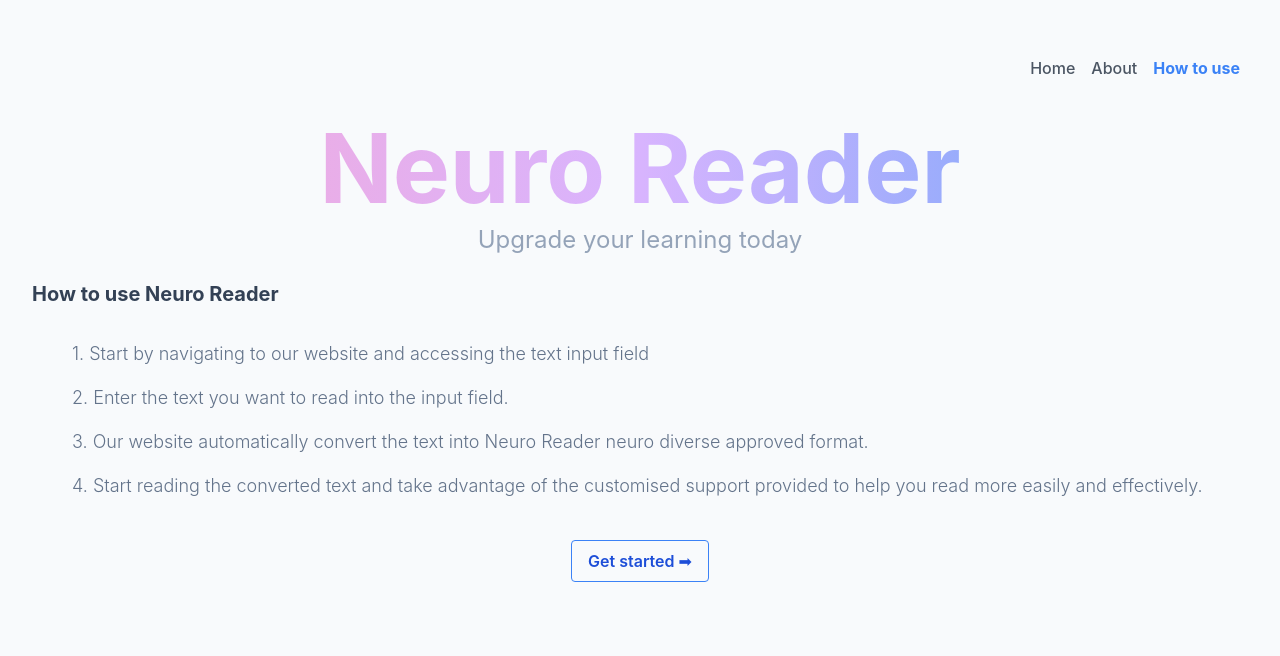
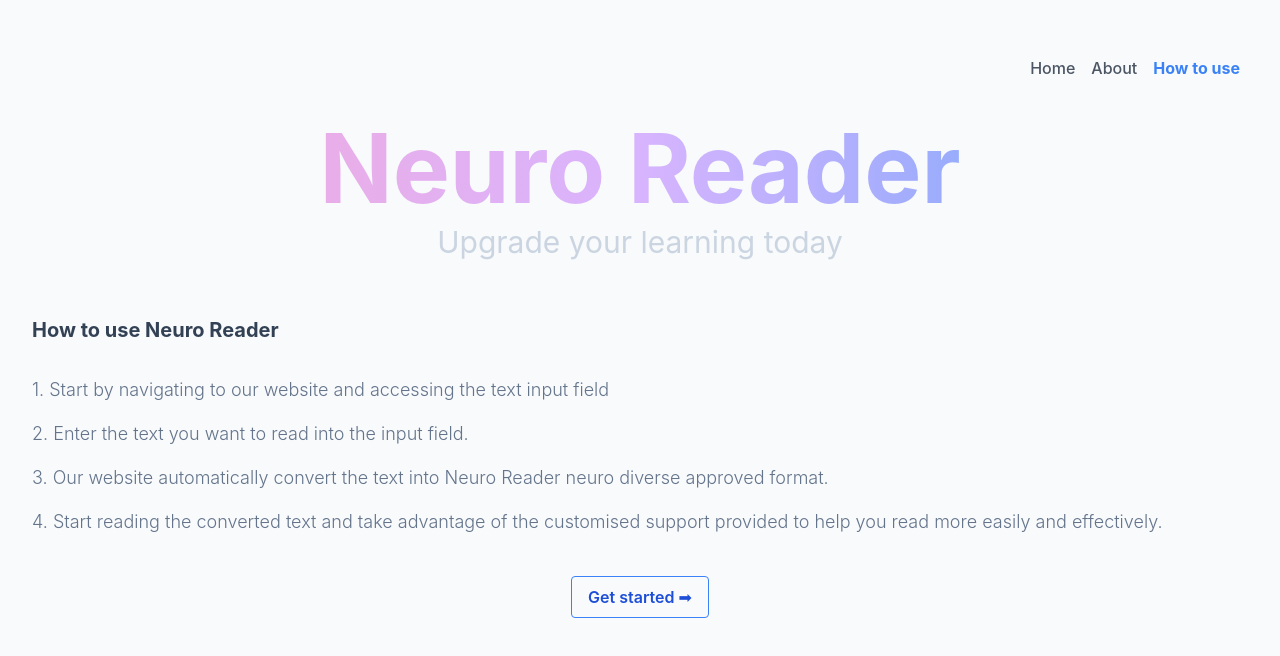
Before and after one commit to laurencetuchin/neuroreader, a React (Vite) app in the folder neuro-reader/: page /how in a window 1280 px wide. Shown: the top 656 px of the page. Built offline with nearby package versions, Linux system fonts and the light colour scheme.

Commit message:
Update layout

```diff
--- a/neuro-reader/src/features/AccessibilityOptions.jsx
+++ b/neuro-reader/src/features/AccessibilityOptions.jsx
@@ -1,17 +1,18 @@
-import React from 'react'
-import AdjustAlignment from './AdjustAlignment'
-import AdjustColor from './AdjustColor'
-import AdjustFontWeight from './AdjustFontWeight'
-import AdjustTextFont from './AdjustTextFont'
-import AdjustTextSize from './AdjustTextSize'
-import Reset from './Reset'
-
+import React from "react";
+import AdjustAlignment from "./AdjustAlignment";
+import AdjustColor from "./AdjustColor";
+import AdjustFontWeight from "./AdjustFontWeight";
+import AdjustTextFont from "./AdjustTextFont";
+import AdjustTextSize from "./AdjustTextSize";
+import Reset from "./Reset";
 
 export default function AccessibilityOptions() {
 	return (
 		<>
-    <div className='container mx-auto'>
-        <h4 className='xl:text-xl text-xl font-bold mb-8 text-slate-700'>Accessibility options</h4>
+			<div className="container mx-auto mt-4">
+				<h4 className="text-xl font-bold mb-8 text-slate-700">
+					Accessibility options
+				</h4>
 			</div>
 			<AdjustTextSize />
 			<AdjustColor />
@@ -20,5 +21,5 @@ export default function AccessibilityOptions() {
 			<AdjustAlignment />
 			<Reset />
 		</>
-  )
+	);
 }
--- a/neuro-reader/src/layouts/RootLayout.jsx
+++ b/neuro-reader/src/layouts/RootLayout.jsx
@@ -1,32 +1,32 @@
-import React from 'react'
-import { NavLink, Outlet } from 'react-router-dom'
+import React from "react";
+import { NavLink, Outlet } from "react-router-dom";
 export default function RootLayout() {
-
 	return (
-
-
 		<div>
-
 			<div className="root-layout">
 				<header>
-            <nav className='md:flex md:justify-end '>
-                <div className='flex-items-center text-right text-base mt-6'>
-
-            <NavLink to="/" >Home</NavLink>
+					<nav className="md:flex md:justify-end ">
+						<div className="flex-items-center text-right text-base mt-6">
+							<NavLink to="/">Home</NavLink>
 							<NavLink to="about">About</NavLink>
 							<NavLink to="how">How to use</NavLink>
 						</div>
 					</nav>
 				</header>
 
-        <main className='md:container md:mx-auto '>
-        <h1 className="text-center text-5xl sm:text-5xl md:text-6xl lg:text-7xl xl:text-8xl font-bold text-transparent bg-gradient-to-r from-pink-300 via-purple-300 to-blue-400 bg-clip-text">Neuro Reader</h1>
-
-            <h4 className="text-center text-lg xl:text-2xl py-2 text-slate-400">Upgrade your learning today</h4>
+				<main className="md:container md:mx-auto ">
+					<div className="mb-8">
+						<h1 className="text-center text-5xl sm:text-5xl md:text-6xl lg:text-7xl xl:text-8xl font-bold text-transparent bg-gradient-to-r from-pink-300 via-purple-300 to-blue-400 bg-clip-text">
+							Neuro Reader
+						</h1>
+						<h4 className="text-center text-lg xl:text-3xl py-2 text-slate-300">
+							Upgrade your learning today
+						</h4>
+					</div>
 
 					<Outlet />
 				</main>
 			</div>
 		</div>
-  )
+	);
 }
--- a/neuro-reader/src/utilities/HowToUse.jsx
+++ b/neuro-reader/src/utilities/HowToUse.jsx
@@ -1,33 +1,51 @@
-import React from 'react'
-import { NavLink } from 'react-router-dom'
+import React from "react";
+import { NavLink } from "react-router-dom";
 
 export default function HowToUse() {
-
 	const howTo = [
-        {description: 'Start by navigating to our website and accessing the text input field', key: 0},
-        {description: 'Enter the text you want to read into the input field.', key: 1},
-        {description: 'Our website automatically convert the text into Neuro Reader neuro diverse approved format.', key: 2},
-        {description: 'Start reading the converted text and take advantage of the customised support provided to help you read more easily and effectively.', key: 3}
+		{
+			description:
+				"Start by navigating to our website and accessing the text input field",
+			key: 0,
+		},
+		{
+			description: "Enter the text you want to read into the input field.",
+			key: 1,
+		},
+		{
+			description:
+				"Our website automatically convert the text into Neuro Reader neuro diverse approved format.",
+			key: 2,
+		},
+		{
+			description:
+				"Start reading the converted text and take advantage of the customised support provided to help you read more easily and effectively.",
+			key: 3,
+		},
 	];
 	return (
-    <div className='container mx-auto'>
-        <div className='py-4 text-left text-slate-500'>
-        <h1 className='xl:text-xl text-xl font-bold mb-8 text-slate-700 text-left'>How to use Neuro Reader</h1>
+		<div className="container mx-auto">
+			<div className="py-4 text-left text-slate-500">
+				<h1 className="xl:text-xl text-xl font-bold mb-8 text-slate-700 text-left">
+					How to use Neuro Reader
+				</h1>
 
-            <ol className='text-left md:ml-10 space-y-4 text-slate-500 text-justify font-light text-lg'>
+				<ol className="text-left space-y-4 text-slate-500 text-justify font-light text-lg">
 					{howTo.map((instruction, index) => {
 						return (
-                        <li key={instruction.key}>{index + 1}. {instruction.description}</li>
+							<li key={instruction.key}>
+								{index + 1}. {instruction.description}
+							</li>
 						);
 					})}
 				</ol>
-            <div className='m-6'>
-
+				<div className="m-6"></div>
 			</div>
-        </div>
-            <NavLink to={'/'}>
-      <button className='bg-transparent hover:bg-blue-500 text-blue-700 font-semibold hover:text-white py-2 px-4 border border-blue-500 hover:border-transparent rounded'>Get started &#x27A1;</button>
+			<NavLink to={"/"}>
+				<button className="bg-transparent hover:bg-blue-500 text-blue-700 font-semibold hover:text-white py-2 px-4 border border-blue-500 hover:border-transparent rounded">
+					Get started &#x27A1;
+				</button>
 			</NavLink>
 		</div>
-  )
+	);
 }
--- a/neuro-reader/src/utilities/MyContext.jsx
+++ b/neuro-reader/src/utilities/MyContext.jsx
@@ -1,22 +1,21 @@
 import React from "react";
 import { createContext, useContext, useState, useReducer } from "react";
 
-const SET_TEXT_SIZE = 'SET_TEXT_SIZE';
-const SET_TEXT_COLOR = 'SET_TEXT_COLOR';
-const SET_TEXT_FONT = 'SET_TEXT_FONT';
-const SET_FONT_WEIGHT = 'SET_FONT_WEIGHT';
-const SET_TEXT_ALIGNMENT = 'SET_TEXT_ALIGNMENT';
-const SET_RESET = 'SET_RESET';
-
+const SET_TEXT_SIZE = "SET_TEXT_SIZE";
+const SET_TEXT_COLOR = "SET_TEXT_COLOR";
+const SET_TEXT_FONT = "SET_TEXT_FONT";
+const SET_FONT_WEIGHT = "SET_FONT_WEIGHT";
+const SET_TEXT_ALIGNMENT = "SET_TEXT_ALIGNMENT";
+const SET_RESET = "SET_RESET";
 
 const TextContext = createContext();
 
 const initialState = {
-    textSize: 'text-xl',
-    textColor: 'text-violet-400',
-    textFont: 'font-sans',
-    textWeight: 'font-normal',
-    textAlignment: 'text-justify'
+	textSize: "text-xl",
+	textColor: "text-violet-400",
+	textFont: "font-sans",
+	textWeight: "font-normal",
+	textAlignment: "text-justify",
 };
 
 const reducer = (state, action) => {
@@ -55,14 +54,14 @@ const reducer = (state, action) => {
 
 const TextProvider = ({ children }) => {
 	const [state, dispatch] = useReducer(reducer, initialState);
-
+	console.log("useContext used");
 	return (
 		<TextContext.Provider value={[state, dispatch]}>
 			{children}
 			{/* <div className={`${state.textColor} ${state.textSize} ${state.textFont} ${state.textWeight} ${state.textAlignment}`}></div> */}
 		</TextContext.Provider>
 	);
-}
+};
 
 // export default function MyContext() {
 //     const [size, setSize] = useState('text-xl');
@@ -81,4 +80,14 @@ const TextProvider = ({ children }) => {
 //     )
 // }
 
-export { TextContext, TextProvider, SET_TEXT_SIZE, SET_TEXT_COLOR, SET_TEXT_FONT, SET_FONT_WEIGHT, SET_TEXT_ALIGNMENT, SET_RESET, initialState};
+export {
+	TextContext,
+	TextProvider,
+	SET_TEXT_SIZE,
+	SET_TEXT_COLOR,
+	SET_TEXT_FONT,
+	SET_FONT_WEIGHT,
+	SET_TEXT_ALIGNMENT,
+	SET_RESET,
+	initialState,
+};
--- a/neuro-reader/src/utilities/NavigationHeader.jsx
+++ b/neuro-reader/src/utilities/NavigationHeader.jsx
@@ -1,18 +1,19 @@
-import { Link, Routes, Route, NavLink } from 'react-router-dom'
-import About from './About'
-import NeuroReaderBranding from './NeuroReaderBranding'
-import 'tailwindcss/tailwind.css';
+import { Link, Routes, Route, NavLink } from "react-router-dom";
+import About from "./About";
+import "tailwindcss/tailwind.css";
 
 export default function NavigationHeader() {
-    return (
-        <nav className='text-right'>
-            <div className='space-x-8 md:flex md:justify-end '>
-                     <NavLink exact to="/" >Home</NavLink>
-                    <NavLink exact to="about">About</NavLink>
-            </div>
-        <div>
-                <NeuroReaderBranding />
-        </div>
-        </nav>
-    )
+	return (
+		<nav className="text-right">
+			<div className="space-x-8 md:flex md:justify-end ">
+				<NavLink exact to="/">
+					Home
+				</NavLink>
+				<NavLink exact to="about">
+					About
+				</NavLink>
+			</div>
+			<div></div>
+		</nav>
+	);
 }
--- a/neuro-reader/src/utilities/NeuroReaderBranding.jsx
+++ /dev/null
@@ -1,7 +0,0 @@
-import React from 'react'
-
-export default function NeuroReaderBranding() {
-  return (
-    <h1>Neuro Reader</h1>
-  )
-}
```
Also changed, not shown: neuro-reader/src/App.jsx (+16 -26 lines), neuro-reader/src/features/NeuroReader.jsx (+46 -27 lines), neuro-reader/src/utilities/Home.jsx (+7 -13 lines). Lines whose indentation alone changed are shown as unchanged.
